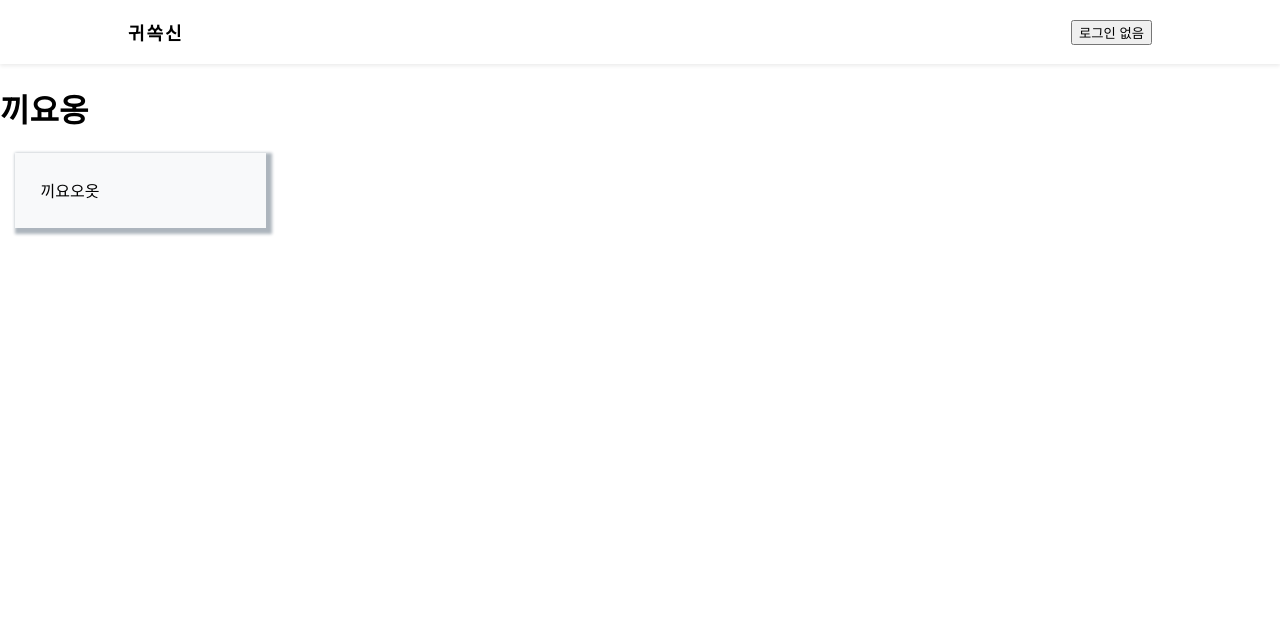
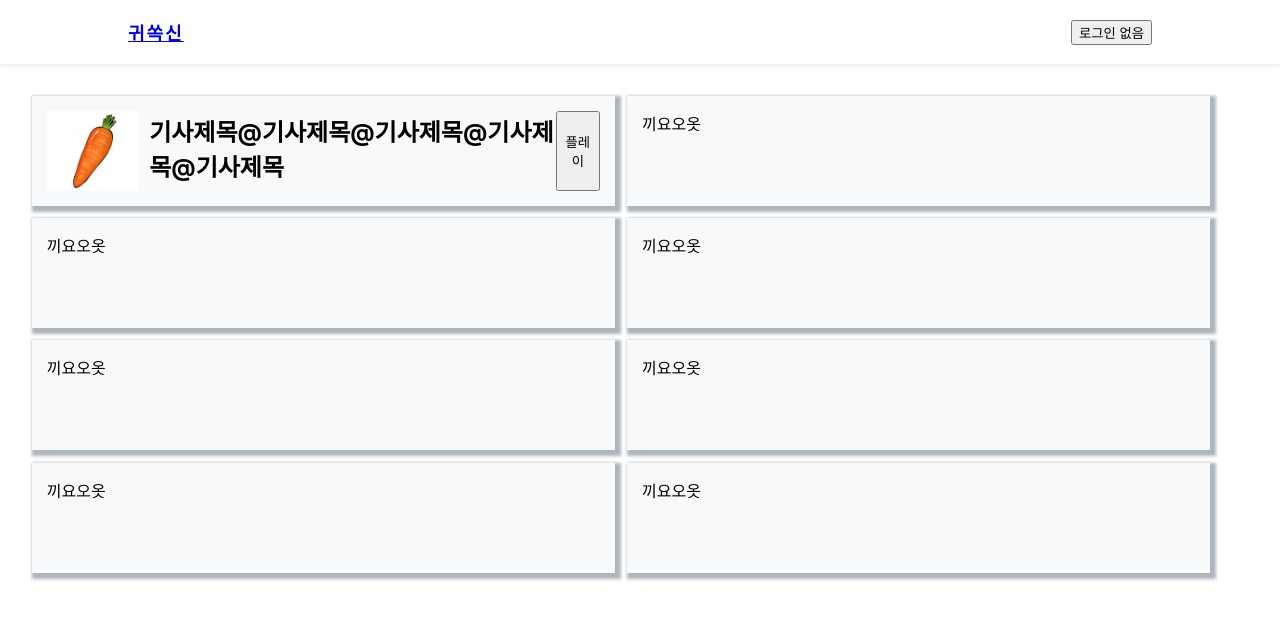
Before and after one commit to dotoring/IENreact, a React (Create React App) app: page / in a window 1280 px wide. Shown: the top 620 px of the page. Built offline with nearby package versions, Linux system fonts and the light colour scheme.

Commit message:
기사 리스트, 기사 페이지 기본 레이아웃 완성

```diff
--- a/src/App.js
+++ b/src/App.js
@@ -1,11 +1,13 @@
 import React from 'react';
 import { Route, Routes } from 'react-router-dom';
 import ArticleListPage from './components/pages/ArticleListPage';
+import ArticlePage from './components/pages/ArticlePage';
 
 const App = () => {
   return (
     <Routes>
       <Route element={<ArticleListPage />} path="/" />
+      <Route element={<ArticlePage />} path="/article" />
     </Routes>
   );
 };
--- a/src/components/common/Header.js
+++ b/src/components/common/Header.js
@@ -1,4 +1,5 @@
 import React from 'react';
+import { Link } from 'react-router-dom';
 import styled from 'styled-components';
 import Responsive from './Responsive';
 
@@ -34,7 +35,9 @@ const Header = () => {
     <div>
       <HeaderBlock>
         <Wrapper>
-          <div className="logo">귀쏙신</div>
+          <Link to="/">
+            <div className='logo'>귀쏙신</div>
+          </Link>
           <div className='right'>
             <button>로그인 없음</button>
           </div>
--- a/src/components/pages/ArticleListPage.js
+++ b/src/components/pages/ArticleListPage.js
@@ -1,25 +1,87 @@
 import React from 'react';
+import { Link } from 'react-router-dom';
 import Header from '../common/Header';
 import styled from 'styled-components';
 import palette from '../../style/palette';
+import testImg from '../../img/당근.png';
+
+
+const ArticleListArea = styled.div`
+  margin: 2%;
+  display: flex;
+  flex-wrap: wrap;
+`
 
 const ArticleBox = styled.div`
   list-style: none;
-  margin: 15px;
+  margin: 0.5%;
   background-color: ${palette.gray[0]};
   box-shadow: 3px 3px 3px 3px ${palette.gray[5]};
-  padding: 2%;
-  width: 200px;
+  padding: 15px;
+  /* max-width: 550px; */
+  width: 30%;
+  min-width: 400px;
+  @media (max-width: 1385px) {
+    /* max-width: 550px; */
+    width: 45%;
+    min-width: 400px;
+  }
+  @media (max-width: 800px) {
+    /* max-width: 550px; */
+    width: 80%;
+    min-width: 400px;
+  }
+  height: 80px;
+  display: flex;
+`
+
+const Thumbnail = styled.img`
+  width: auto;
+  height: 100%;
+  object-fit: contain;
+`
+
+const Title = styled.h2`
+  margin-block: 2px;
+  margin-left: 10px;
 `
 
 const ArticleListPage = () => {
+  function articleClick(e) {
+    window.location.href="/article"
+  }
+
   return (
     <div>
       <Header />
-      <h1>끼요옹</h1>
-      <ArticleBox>
-        끼요오옷
-      </ArticleBox>
+      <ArticleListArea>
+        <ArticleBox onClick={articleClick}>
+					<Thumbnail src={testImg} alt='test' />
+          <Title>기사제목@기사제목@기사제목@기사제목@기사제목</Title>
+          <button>플레이</button>
+        </ArticleBox>
+        <ArticleBox>
+          끼요오옷
+        </ArticleBox>
+        <ArticleBox>
+          끼요오옷
+        </ArticleBox>
+        <ArticleBox>
+          끼요오옷
+        </ArticleBox>
+        <ArticleBox>
+          끼요오옷
+        </ArticleBox>
+        <ArticleBox>
+          끼요오옷
+        </ArticleBox>
+        <ArticleBox>
+          끼요오옷
+        </ArticleBox>
+        <ArticleBox>
+          끼요오옷
+        </ArticleBox>
+      </ArticleListArea>
     </div>
   );
 };
--- /dev/null
+++ b/src/components/pages/ArticlePage.js
@@ -0,0 +1,58 @@
+import React from 'react';
+import Header from '../common/Header';
+import styled from 'styled-components';
+import testImg from '../../img/당근.png';
+
+const ArticleArea = styled.div`
+	background-color: whitesmoke;
+	margin: 2%;
+	padding: 2%;
+	border-radius: 20px;
+`
+
+const TitleArea = styled.div`
+	margin-right: 2%;
+	margin-bottom: 1%;
+	display: flex;
+	justify-content: space-between;
+`
+
+const ContentArea = styled.div`
+	display: flex;
+	justify-content: space-between;
+	align-items: flex-start;
+	.img {
+		width: 1000px;
+		height: 1000px;
+	}
+`
+
+const ArticleButtons = styled.div`
+	margin-inline: 2%;
+	display: flex;
+	justify-content: space-between;
+`
+
+const ArticlePage = () => {
+	return (
+		<div>
+			<Header />
+			<ArticleArea>
+				<TitleArea>
+					<h1>[취재파일] 충격과 공포를 넘어... '코로나 바이러스'를 생각한다.</h1>
+					<button>플레이</button>
+				</TitleArea>
+				<ContentArea>
+					<img src={testImg} alt='test' />
+					<p>@기사내용입니다.@@기사내용입니다.@@기사내용입니다.@@기사내용입니다.@@기사내용입니다.@@기사내용입니다.@@기사내용입니다.@@기사내용입니다.@@기사내용입니다.@@기사내용입니다.@@기사내용입니다.@@기사내용입니다.@@기사내용입니다.@@기사내용입니다.@@기사내용입니다.@@기사내용입니다.@@기사내용입니다.@@기사내용입니다.@@기사내용입니다.@@기사내용입니다.@@기사내용입니다.@@기사내용입니다.@@기사내용입니다.@@기사내용입니다.@</p>
+				</ContentArea>
+			</ArticleArea>
+			<ArticleButtons>
+				<button>이전 기사</button>
+				<button>다음 기사</button>
+			</ArticleButtons>
+		</div>
+	);
+};
+
+export default ArticlePage;
```
Also changed, not shown: src/img/당근.png (added), src/img/제리.png (added).
